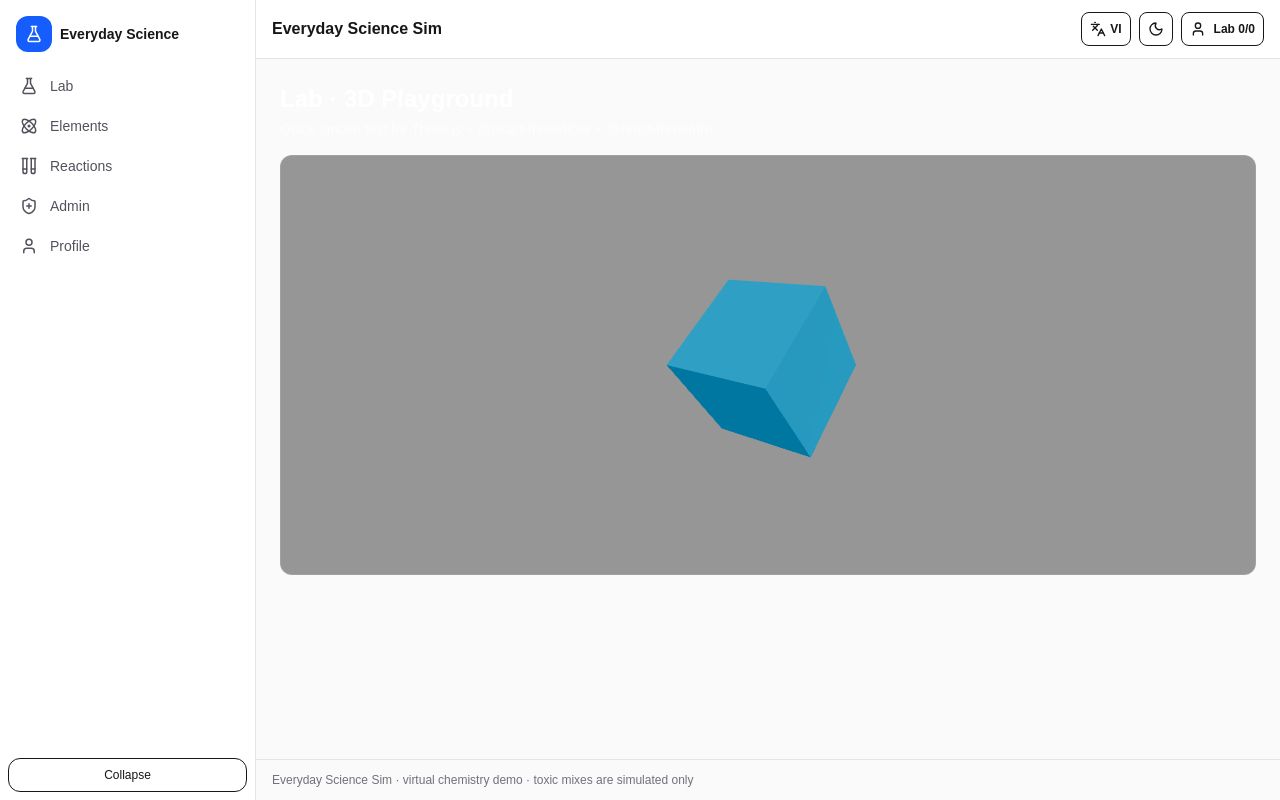
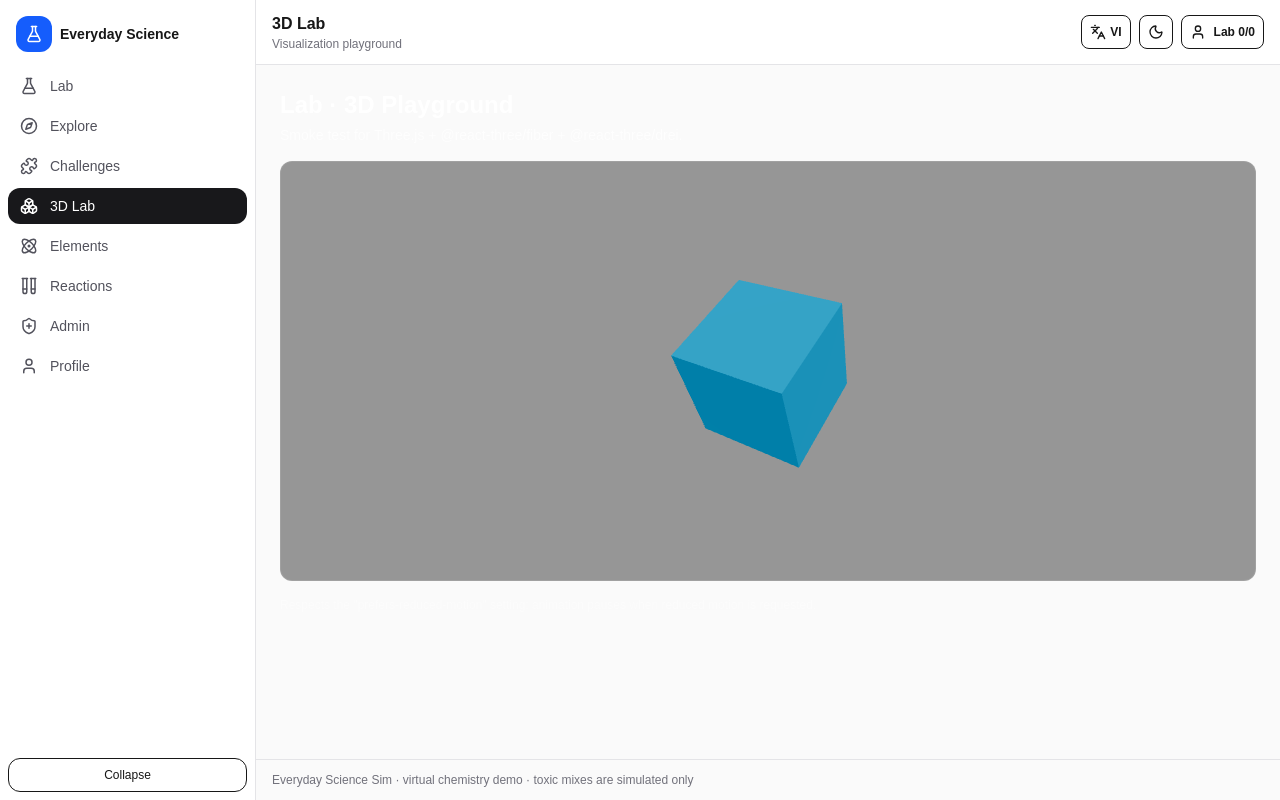
Before and after one commit to pnnnhan99/everyday-learning-lab, a Next.js app: page /lab/3d in a window 1280 px wide. Built offline with nearby package versions, Linux system fonts and the light colour scheme.

Commit message:
feat(a11y/perf): skip-link, nav aria-current, focus-visible, learning nav links; lazy-load 3D scene with prefers-reduced-motion support

```diff
--- a/app/lab/3d/page.tsx
+++ b/app/lab/3d/page.tsx
@@ -1,42 +1,45 @@
 'use client';
 
-import { Canvas, useFrame } from '@react-three/fiber';
-import { useRef } from 'react';
-import type { Mesh } from 'three';
+import dynamic from 'next/dynamic';
+import { useSyncExternalStore } from 'react';
 
-function Box() {
-  const mesh = useRef<Mesh>(null);
+const Scene = dynamic(() => import('@/components/lab3d/Scene'), {
+  ssr: false,
+  loading: () => (
+    <div className="flex h-full w-full items-center justify-center text-sm text-white/50">Loading 3D scene…</div>
+  ),
+});
 
-  useFrame((_, delta) => {
-    if (mesh.current) {
-      mesh.current.rotation.x += delta * 0.4;
-      mesh.current.rotation.y += delta * 0.6;
-    }
-  });
+function subscribeReducedMotion(callback: () => void) {
+  const query = window.matchMedia('(prefers-reduced-motion: reduce)');
+  query.addEventListener('change', callback);
+  return () => query.removeEventListener('change', callback);
+}
 
-  return (
-    <mesh ref={mesh}>
-      <boxGeometry args={[2, 2, 2]} />
-      <meshStandardMaterial color="#38bdf8" />
-    </mesh>
-  );
+function getReducedMotion() {
+  return window.matchMedia('(prefers-reduced-motion: reduce)').matches;
 }
 
 export default function Lab3DPage() {
+  const reducedMotion = useSyncExternalStore(subscribeReducedMotion, getReducedMotion, () => false);
+
   return (
     <div className="flex-1 p-6 text-white">
       <div className="mx-auto max-w-5xl space-y-4">
         <header className="space-y-1">
           <h1 className="text-2xl font-semibold">Lab · 3D Playground</h1>
-          <p className="text-sm text-white/70">Quick smoke test for Three.js + @react-three/fiber + @react-three/drei.</p>
+          <p className="text-sm text-white/70">Smoke test for Three.js + @react-three/fiber + @react-three/drei.</p>
         </header>
-        <div className="relative h-[420px] w-full overflow-hidden rounded-xl border border-white/10 bg-black/40">
-          <Canvas camera={{ position: [4, 3, 6], fov: 50 }}>
-            <ambientLight intensity={0.8} />
-            <directionalLight position={[5, 5, 5]} intensity={1.2} />
-            <Box />
-          </Canvas>
+        <div
+          role="img"
+          aria-label="A rotating 3D cube on a dark background"
+          className="relative h-[420px] w-full overflow-hidden rounded-xl border border-white/10 bg-black/40"
+        >
+          <Scene reducedMotion={reducedMotion} />
         </div>
+        <p className="text-xs text-white/40">
+          Respects the &quot;prefers-reduced-motion&quot; setting: animation pauses when reduced motion is requested.
+        </p>
       </div>
     </div>
   );
--- /dev/null
+++ b/src/components/lab3d/Scene.tsx
@@ -0,0 +1,32 @@
+'use client';
+
+import { Canvas, useFrame } from '@react-three/fiber';
+import { useRef } from 'react';
+import type { Mesh } from 'three';
+
+function SpinningBox({ animate }: { animate: boolean }) {
+  const mesh = useRef<Mesh>(null);
+
+  useFrame((_, delta) => {
+    if (!mesh.current || !animate) return;
+    mesh.current.rotation.x += delta * 0.4;
+    mesh.current.rotation.y += delta * 0.6;
+  });
+
+  return (
+    <mesh ref={mesh}>
+      <boxGeometry args={[2, 2, 2]} />
+      <meshStandardMaterial color="#38bdf8" />
+    </mesh>
+  );
+}
+
+export default function Scene({ reducedMotion = false }: { reducedMotion?: boolean }) {
+  return (
+    <Canvas camera={{ position: [4, 3, 6], fov: 50 }} dpr={[1, 2]}>
+      <ambientLight intensity={0.8} />
+      <directionalLight position={[5, 5, 5]} intensity={1.2} />
+      <SpinningBox animate={!reducedMotion} />
+    </Canvas>
+  );
+}
--- a/src/components/layout/AppShell.tsx
+++ b/src/components/layout/AppShell.tsx
@@ -8,6 +8,9 @@ import { useUiStore } from '@/store/uiStore';
 
 const TITLES: Record<string, { title: string; subtitle: string }> = {
   '/': { title: 'Chemistry Lab', subtitle: 'Mix everyday chemicals safely in a virtual lab' },
+  '/explore': { title: 'Explore', subtitle: 'Discover lessons across learning domains' },
+  '/challenges': { title: 'Real-world Challenges', subtitle: 'Interdisciplinary science tasks' },
+  '/lab/3d': { title: '3D Lab', subtitle: 'Visualization playground' },
   '/elements': { title: 'Elements', subtitle: 'Browse the catalog backed by /api/elements' },
   '/reactions': { title: 'Reactions', subtitle: 'All known pairs backed by /api/reactions' },
   '/admin': { title: 'Admin', subtitle: 'Create and delete elements and reactions' },
@@ -23,17 +26,23 @@ export default function AppShell({ children }: { children: ReactNode }) {
   useEffect(() => { hydrate(); }, [hydrate]);
   useEffect(() => { closeSidebar(); }, [pathname, closeSidebar]);
 
-  const meta = TITLES[pathname] ?? { title: 'Everyday Science Sim', subtitle: '' };
+  const meta = TITLES[pathname] ?? resolveMeta(pathname);
 
   return (
     <div className="flex min-h-screen bg-zinc-50 dark:bg-black">
+      <a
+        href="#main-content"
+        className="sr-only focus:not-sr-only focus:absolute focus:left-4 focus:top-4 focus:z-50 focus:rounded-md focus:bg-blue-600 focus:px-4 focus:py-2 focus:text-sm focus:font-medium focus:text-white"
+      >
+        Skip to content
+      </a>
       <Sidebar />
       {sidebarOpen && (
         <button aria-label="Close menu" onClick={closeSidebar} className="fixed inset-0 z-30 bg-black/40 lg:hidden" />
       )}
       <div className="flex min-w-0 flex-1 flex-col">
         <Header title={meta.title} subtitle={meta.subtitle} />
-        <main className="min-w-0 flex-1">{children}</main>
+        <main id="main-content" tabIndex={-1} className="min-w-0 flex-1 focus:outline-none">{children}</main>
         <footer className="border-t border-zinc-200 px-4 py-3 text-xs text-zinc-500 dark:border-zinc-800">
           Everyday Science Sim · virtual chemistry demo · toxic mixes are simulated only
         </footer>
@@ -41,3 +50,10 @@ export default function AppShell({ children }: { children: ReactNode }) {
     </div>
   );
 }
+
+function resolveMeta(pathname: string): { title: string; subtitle: string } {
+  if (pathname.startsWith('/learn/')) return { title: 'Lesson', subtitle: 'Learn, simulate, apply and reflect' };
+  if (pathname.startsWith('/challenges/')) return { title: 'Challenge', subtitle: 'Interdisciplinary science task' };
+  if (pathname.startsWith('/lab/')) return { title: 'Lab', subtitle: 'Simulation runner' };
+  return { title: 'Everyday Science Sim', subtitle: '' };
+}
--- a/src/components/layout/Sidebar.tsx
+++ b/src/components/layout/Sidebar.tsx
@@ -2,11 +2,14 @@
 
 import Link from 'next/link';
 import { usePathname } from 'next/navigation';
-import { FlaskConical, Atom, TestTubes, ShieldPlus, User } from 'lucide-react';
+import { FlaskConical, Atom, TestTubes, ShieldPlus, User, Compass, Puzzle, Boxes } from 'lucide-react';
 import { useUiStore } from '@/store/uiStore';
 
 const LINKS = [
   { href: '/', label: 'Lab', icon: FlaskConical },
+  { href: '/explore', label: 'Explore', icon: Compass },
+  { href: '/challenges', label: 'Challenges', icon: Puzzle },
+  { href: '/lab/3d', label: '3D Lab', icon: Boxes },
   { href: '/elements', label: 'Elements', icon: Atom },
   { href: '/reactions', label: 'Reactions', icon: TestTubes },
   { href: '/admin', label: 'Admin', icon: ShieldPlus },
@@ -21,33 +24,39 @@ export default function Sidebar() {
 
   return (
     <aside
+      aria-label="Primary"
       className={`z-40 flex shrink-0 flex-col border-r border-zinc-200 bg-white transition-all dark:border-zinc-800 dark:bg-zinc-900 ${
         sidebarOpen ? 'fixed inset-y-0 left-0 w-64' : 'fixed hidden lg:static lg:flex'
-      } ${!sidebarOpen ? '' : ''} ${collapsed ? 'lg:w-16' : 'lg:w-64'}`}
+      } ${collapsed ? 'lg:w-16' : 'lg:w-64'}`}
     >
       <div className="flex items-center gap-2 px-4 py-4">
-        <span className="flex h-9 w-9 items-center justify-center rounded-xl bg-blue-600 text-white"><FlaskConical size={18} /></span>
+        <span className="flex h-9 w-9 items-center justify-center rounded-xl bg-blue-600 text-white"><FlaskConical size={18} aria-hidden /></span>
         {!collapsed && <span className="hidden text-sm font-bold lg:block">Everyday Science</span>}
       </div>
-      <nav className="flex flex-col gap-1 px-2">
+      <nav aria-label="Sections" className="flex flex-col gap-1 px-2">
         {LINKS.map(({ href, label, icon: Icon }) => {
-          const active = pathname === href;
+          const active = pathname === href || (href !== '/' && pathname.startsWith(href));
           return (
             <Link
               key={href}
               href={href}
-              className={`flex items-center gap-3 rounded-xl px-3 py-2 text-sm font-medium ${
+              aria-current={active ? 'page' : undefined}
+              className={`flex items-center gap-3 rounded-xl px-3 py-2 text-sm font-medium focus-visible:outline focus-visible:outline-2 focus-visible:outline-offset-2 focus-visible:outline-blue-600 ${
                 active ? 'bg-zinc-900 text-white dark:bg-zinc-100 dark:text-zinc-900' : 'text-zinc-600 hover:bg-zinc-100 dark:text-zinc-300 dark:hover:bg-zinc-800'
               }`}
             >
-              <Icon size={18} />
+              <Icon size={18} aria-hidden />
               {!collapsed && <span className="hidden lg:block">{label}</span>}
               {collapsed && <span className="lg:hidden">{label}</span>}
             </Link>
           );
         })}
       </nav>
-      <button onClick={toggleCollapsed} className="m-2 mt-auto hidden rounded-xl border px-3 py-2 text-xs lg:block">
+      <button
+        onClick={toggleCollapsed}
+        aria-expanded={!collapsed}
+        className="m-2 mt-auto hidden rounded-xl border px-3 py-2 text-xs focus-visible:outline focus-visible:outline-2 focus-visible:outline-offset-2 focus-visible:outline-blue-600 lg:block"
+      >
         {collapsed ? 'Expand' : 'Collapse'}
       </button>
     </aside>
```
